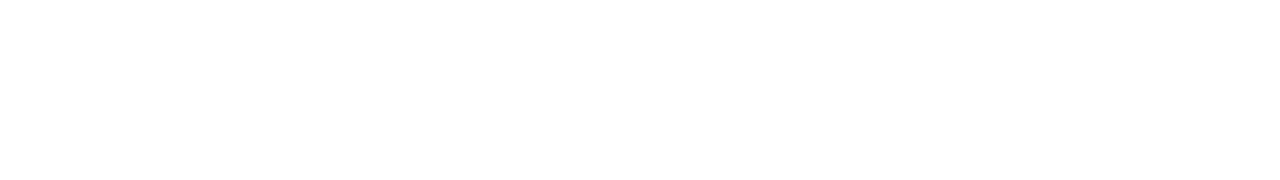
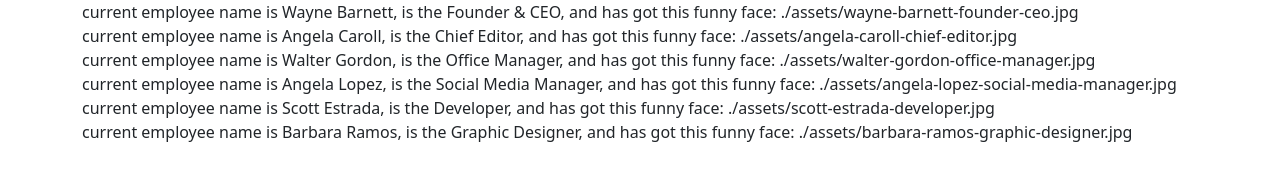
Before and after one commit to rennavittorio/js-our-team, a plain HTML site: page index.html in a window 1280 px wide. Drawn offline with nearby package versions, Linux system fonts and the light colour scheme.

Commit message:
MLS 2 completed

```diff
--- a/index.html
+++ b/index.html
@@ -10,6 +10,11 @@
 </head>
 <body>
 
+    <main>
+        <div class="stamp-test container">
+
+        </div>
+    </main>
 
     <script src="./js/app.js"></script>
 </body>
--- a/js/app.js
+++ b/js/app.js
@@ -65,11 +65,30 @@ console.log('company team:', companyEmployees);
 
 //MLS 1
 //stamp in console dati per ogni membro del team
+// for (let i = 0; i < companyEmployees.length; i++){
+
+//     for (let key in companyEmployees[i]){
+//         console.log(companyEmployees[i][key]);
+//     }
+
+
+// }
+
+//MLS 2
+//stamp in DOM dati per ogni membro del team
+let stampTestEl = document.querySelector('.stamp-test');
+
 for (let i = 0; i < companyEmployees.length; i++){
 
-    for (let key in companyEmployees[i]){
-        console.log(companyEmployees[i][key]);
-    }
+    let currentEmployee = companyEmployees[i];
+    let fullName = currentEmployee.firstName + ' ' + currentEmployee.lastName;
+    let jobRole = currentEmployee.jobRole
+    let profileImg = currentEmployee.profileImg;
 
+    let employeeCard = `
+    <div> current employee name is ${fullName}, is the ${jobRole}, and has got this funny face: ${profileImg} </div>
+    `;
+
+    stampTestEl.innerHTML += employeeCard;
 
 }
```
